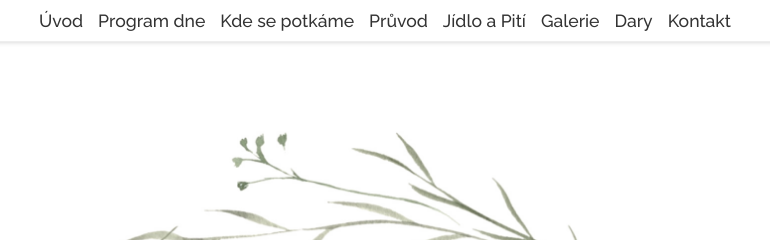
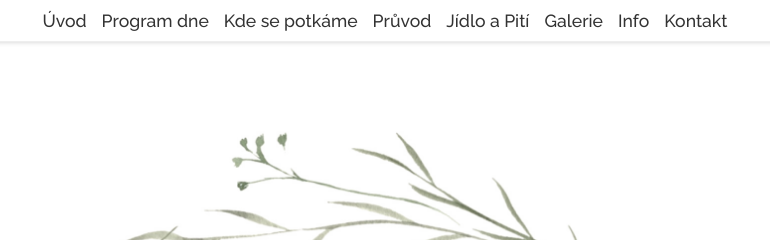
Before and after one commit to jancvrcek-cz/anicka_matej, a plain HTML site: page index.html in a window 1280 px wide. Shown: the top 240 px of the page, 255-1025 px from the left. Drawn offline with Linux system fonts and the light colour scheme.

Commit message:
Update index.html

```diff
--- a/index.html
+++ b/index.html
@@ -143,7 +143,7 @@
   <a href="#pruvod">Průvod</a>
   <a href="#catering">Jídlo a Pití</a>
   <a href="#galerie">Galerie</a>
-  <a href="#info">Dary</a>
+  <a href="#info">Info</a>
   <a href="#kontakt">Kontakt</a>
 </nav>
 
@@ -161,7 +161,7 @@
   <a href="#pruvod">Průvod</a>
   <a href="#catering">Jídlo a Pití</a>
   <a href="#galerie">Galerie</a>
-  <a href="#info">Dary</a>
+  <a href="#info">Info</a>
   <a href="#kontakt">Kontakt</a>
 </div>
 
```
